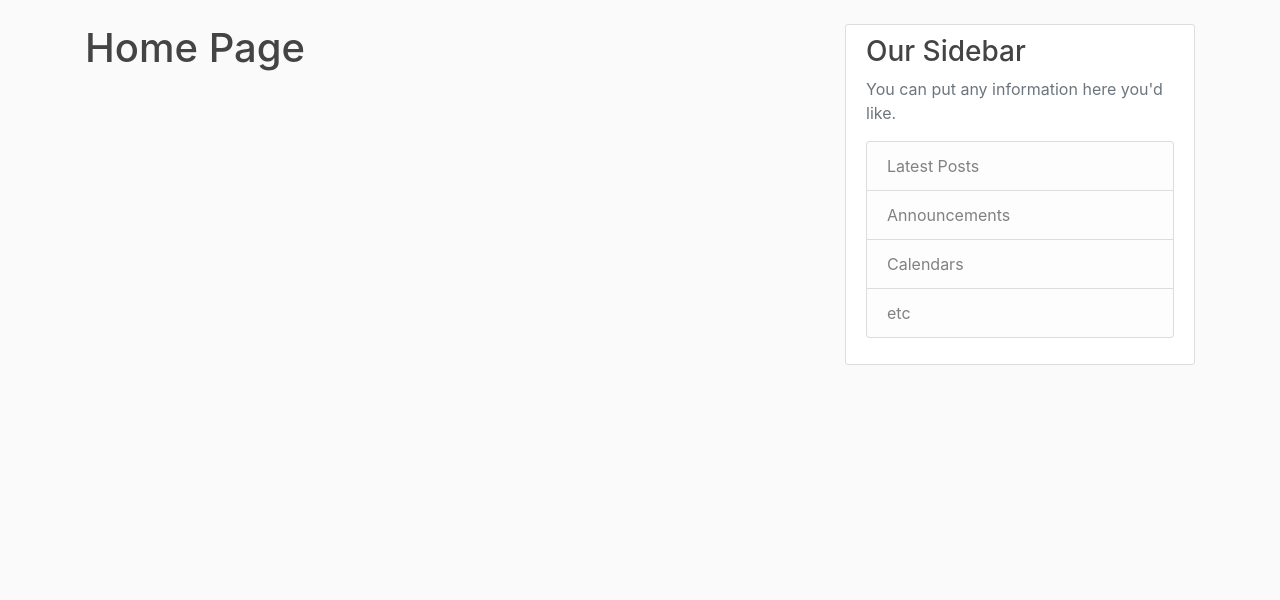
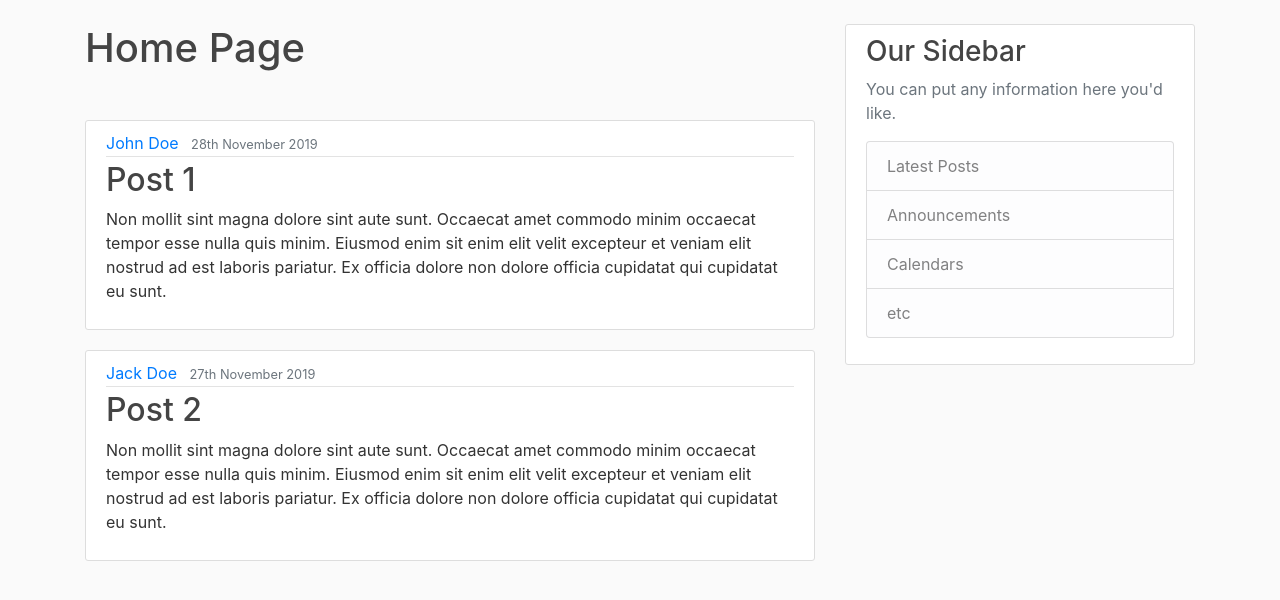
Before and after one commit to zolomohan/django-blog, a Django app: page / in a window 1280 px wide. Shown: the part 56-656 px from the top of the page. Run offline with Django 3.2, Linux system fonts and the light colour scheme; some libraries are stand-ins or nearby versions.

Commit message:
Add HTML for Posts

```diff
--- a/src/blog/templates/blog/home.html
+++ b/src/blog/templates/blog/home.html
@@ -1,5 +1,19 @@
 {% extends 'blog/base.html' %}
 
 {% block content%}
-  <h1>Home Page</h1>
+  <h1 class="mb-5">Home Page</h1>
+
+  {% for post in posts %}
+    <article class="media content-section">
+      <div class="media-body">
+        <div class="article-metadata">
+          <a class="mr-2" href="#">{{ post.author }}</a>
+          <small class="text-muted">{{ post.date_posted }}</small>
+        </div>
+        <h2><a class="article-title" href="#">{{ post.title }}</a></h2>
+        <p class="article-content">{{ post.content }}</p>
+      </div>
+    </article>
+  {% endfor %}
+
 {% endblock %}
--- a/src/blog/views.py
+++ b/src/blog/views.py
@@ -1,10 +1,25 @@
 from django.shortcuts import render
 from django.http import HttpResponse
+
+posts = [
+  {
+    'title': 'Post 1',
+    'author': 'John Doe',
+    'date_posted': '28th November 2019',
+    'content': 'Non mollit sint magna dolore sint aute sunt. Occaecat amet commodo minim occaecat tempor esse nulla quis minim. Eiusmod enim sit enim elit velit excepteur et veniam elit nostrud ad est laboris pariatur. Ex officia dolore non dolore officia cupidatat qui cupidatat eu sunt.'
+  },
+  {
+    'title': 'Post 2',
+    'author': 'Jack Doe',
+    'date_posted': '27th November 2019',
+    'content': 'Non mollit sint magna dolore sint aute sunt. Occaecat amet commodo minim occaecat tempor esse nulla quis minim. Eiusmod enim sit enim elit velit excepteur et veniam elit nostrud ad est laboris pariatur. Ex officia dolore non dolore officia cupidatat qui cupidatat eu sunt.'
+  }
+]
 
 # Create your views here.
 
 def home(request):
-    return render(request, 'blog/home.html', {})
+    return render(request, 'blog/home.html', {'posts': posts})
 
 def about(request):
     return render(request, 'blog/about.html', {'title': 'About'})
```
